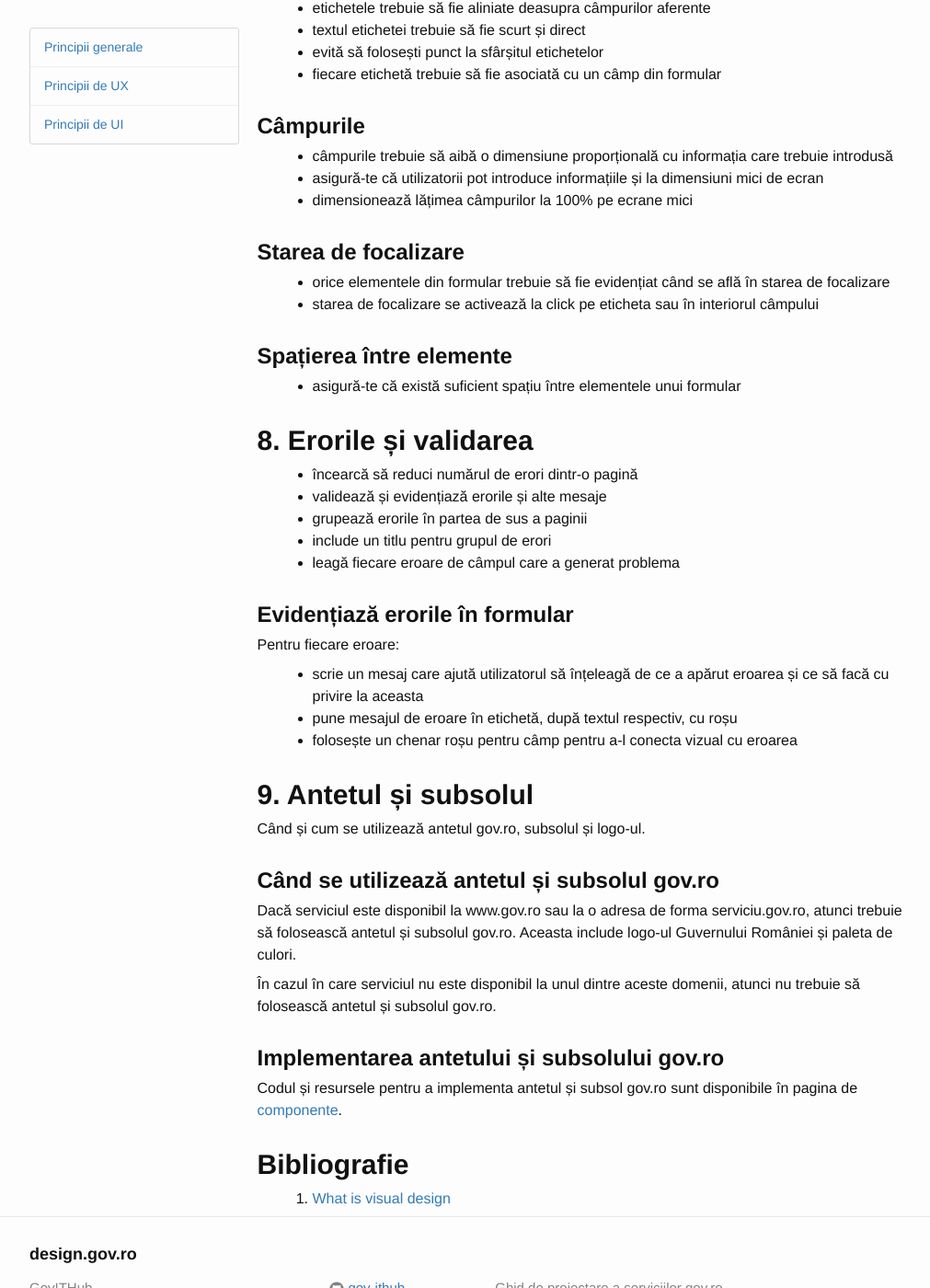
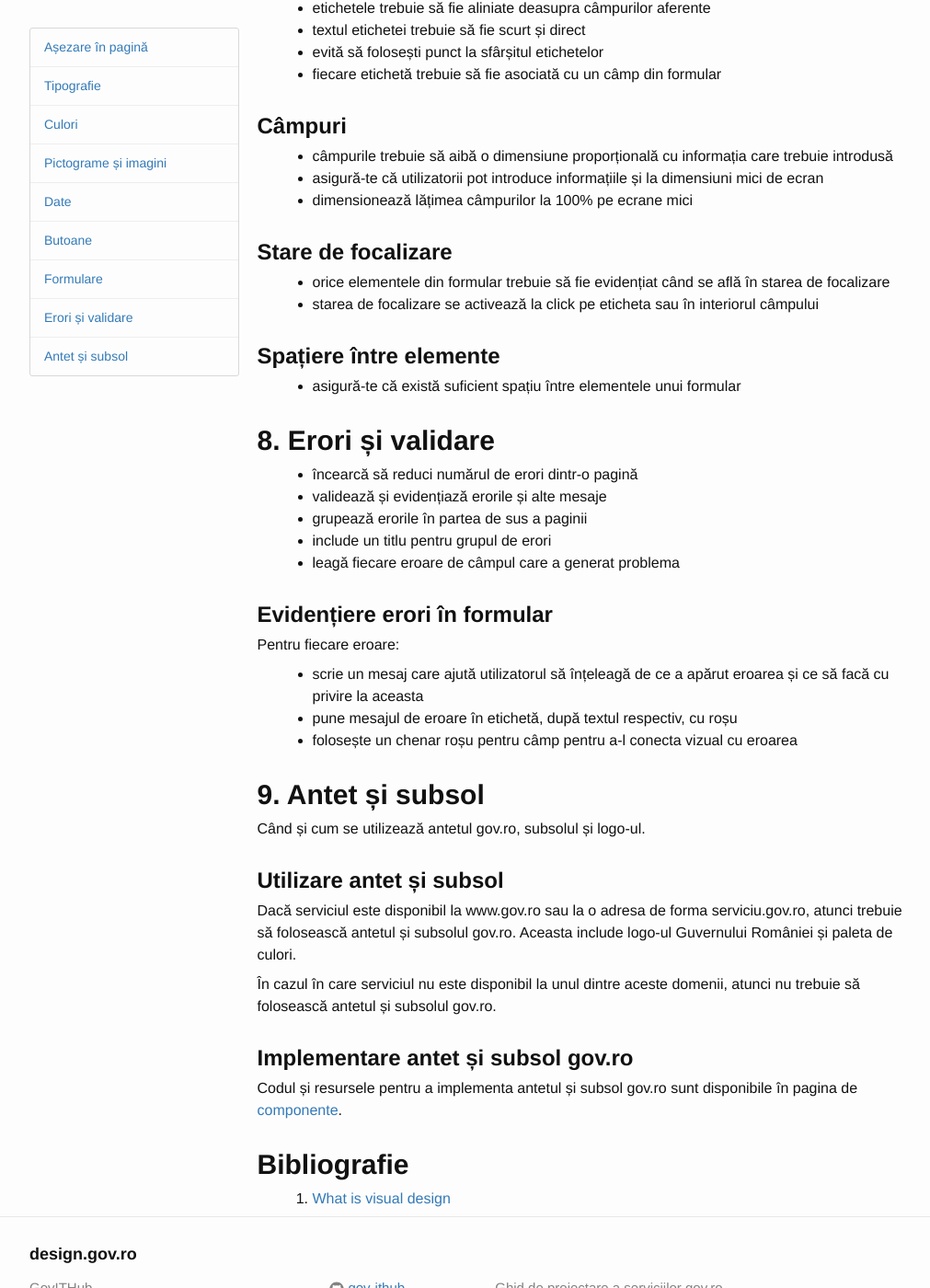
Before and after one commit to gov-ithub/govro-design, a Jekyll site: the page built from 3-ui.md, in a window 1280 px wide and 1400 px high, scrolled down 4302 px. Shown: the whole window at 92% size, without its empty margins (128-1139 px from the left). Built offline with Jekyll 4.4.1, drawn with Linux system fonts in a browser that asks for light colours; nearby versions of some CDN libraries; some of the changed text lies outside the part shown.

Commit message:
Structure and navigation update

```diff
--- a/3-ui.md
+++ b/3-ui.md
@@ -1,7 +1,7 @@
 ---
 layout: page
 title: Principii de UI
-permalink: /principii/ui/
+permalink: /ui/
 ---
 
 ## Ce este _UI_
@@ -17,64 +17,64 @@ permalink: /principii/ui/
 
 Această pagină descrie principiile de bază ale _visual design-ului_.
 
-## 1. Așezarea în pagină
+## 1. Așezare în pagină
 Folosește spațiul liber pentru a crea o ierarhie vizuală în pagină.
 
-### Lățimea paginii
+### Lățime pagină
 Lațimea maximă implicită a unei pagini este de 1020px, dar o poți extinde în cazul în care conținutul cere acest lucru.
 
 Folosește o grilă pentru a așeza conținutul. Pentru a preveni apariția unor linii lungi de text conținutul trebuie să stea într-o coloană care este de maximum două treimi din lățimea paginii.
 
 Liniile lungi de text reduc lizibilitatea, prin urmare toate liniile de text trebuie să nu fie mai lungi de 75 de caractere.
 
-### Mărimea ecranului
+### Mărime ecran
 Proiectează pentru ecrane mici mai întâi, folosind o singură coloană.
 
 Optimizează apoi pentru diferite dimensiuni de ecran fără a face presupuneri cu privire la modelul dispozitivelor pe care le folosesc utilizatorii.
 
-### Spațierea
+### Spațiere
 - distanța dintre elemente este de obicei 5px, 10px, 15px sau multiplu de 15px
 - distanța față de marginile ecranului este de 15px pentru ecranele mici și 30px pentru ecranele mari
 
-### Proporțiile
+### Proporții
 - separă pagina în coloane în funcție de conținut
 - folosește ca proporții jumătăți, treimi sau sferturi din lățimea paginii
 
-## 2. Tipografia
+## 2. Tipografie
 
-### Fontul
+### Font
 - folosește fontul **Trebuchet MS** cu caractere normale, cursive și aldine pentru domeniile .gov.ro
 - pentru a acoperi cât mai multe dispozitive folosește stiva de fonturi: "Trebuchet MS", "Lucida Grande", "Lucida Sans Unicode", "Lucida Sans", Tahoma, sans-serif
 
-### Titlurile și subtitlurile
+### Titluri și subtitluri
 - folosește caractere aldine pentru titluri
 - folosește titluri și subtitluri în mod consecvent pentru a crea o ierarhie clară în pagină
 
-### Corpul de text
+### Corp de text
 - folosește caractere normale
 - evita să folosești caractere cursive sau aldine dacă nu este necesar
 - folosește dimensiunea 16px pentru corpul de text (14px pentru ecrane mici)
 - asigură-te că liniile de text nu depășesc 75 de caractere deoarece acestea devin greu de citit dincolo de acest prag
 
-### Legăturile
+### Legături
 - legăturile din corpul de text trebuie să fie subliniate
 - legăturile care nu fac parte dintr-un text trebuie să nu fie urmate de punct
 - culorile legăturilor se regăsesc în [paleta de culori](#paleta-de-culori)
 
-### Listele
+### Liste
 - elementele unei liste încep cu literă mică
 
-### Extrasele
+### Extrase
 - folosește o margine pentru a atrage atenția asupra conținutului important din pagină
 
-## 3. Culorile
+## 3. Culori
 
-### Contrastul de culoare
+### Contrast de culoare
 Raportul de contrast de culoare pentru text și elemente interactive trebuie să fie de cel puțin 4,5:1 așa cum este [recomandat de W3C](https://www.w3.org/TR/UNDERSTANDING-WCAG20/visual-audio-contrast-contrast.html){:target="_blank"}.
 
-### Paleta de culori
+### Paletă de culori
 
-#### Culorile principale
+#### Culori principale
 
 - Pantone 480C; RGB(0,73,144); CMYK(100,72,0,18)
 - Negru 80%; RGB(88,89,91); CMYK(0,0,0,80)
@@ -86,52 +86,52 @@ Raportul de contrast de culoare pentru text și elemente interactive trebuie să
 - Negru 20%; RGB(209,211,212); CMYK(0,0,0,20)
 - Negru 100%; RGB(255,255,255); CMYK(0,0,0,0)
 
-#### Culorile componentelor
+#### Culori componente
 [text, legături, fundal, butoane, focus, nuanțe de gri]
 
 ## 4. Pictograme și imagini
 Evita decorarea inutilă - folosește doar pictograme și imagini dacă este o nevoie reală pentru utilizator.
 
-### Pictogramele
+### Pictograme
 - dacă sunt necesare pictograme asigură-te că sunt clare, simple și însoțite de un text relevant
 - nu ascunde funcționalități sub pictograme
 
-### Imaginile
+### Imagini
 - în cazul în care sunt necesare imagini acestea trebuie să aibă raport 3:2
 
-## 5. Datele
+## 5. Date
 Folosește tabele pentru a face conținutul mai ușor de parcurs.
 
-### Datele numerice tabelare
+### Date numerice tabelare
 - atunci când se compară șiruri de numere, aliniază numerele la dreapta în celulele de tabel
 
-### Vizualizarea datelor
+### Vizualizare date
 - datele vizualizate sunt recomandate ca alternativă la utilizarea imaginilor
 - asigură-te că valoarea numerică apare înaintea descrierii pentru a fi ușor de citit
 
-## 6. Butoanele
+## 6. Butoane
 - folosește butoanele pentru navigarea în site și afișează un singur buton principal pe pagină.
 
-### Textul butonului
+### Text buton
 - textul unui buton trebuie să fie scurt și să descrie acțiunea pe care o realizează butonul
 
-### Alinierea butonului
+### Aliniere buton
 - butonul principal se aliniaza la stânga, în linie cu celelalte elemente din formular
 
-### Butoanele dezactivate
+### Butoane dezactivate
 - nu dezactiva butoane decât dacă există un motiv bun pentru asta
 - dacă trebuie să dezactivezi un buton, asigura-te că arată că nu poate fi selectat (opacitate 50%)
 - daca butonul principal este dezactivat, furnizează un alt mod prin care utilizatorul poate să continue sau adaugă un mesaj de eroare și un text pentru a explica de ce butonul este dezactivat
 
-## 7. Formularele
+## 7. Formulare
 Păstrează formularele cât mai simple - cere doar informațiile necesare.
 
-### Câmpurile opționale și obligatorii
+### Câmpuri opționale și obligatorii
 - solicită doar informațiile de care ai absolută nevoie
 - dacă ceri informații opționale marchează etichetele câmpurilor opționale cu '(opțional)'
 - câmpurile obligatorii nu trebuie marcate cu asterisc
 
-### Etichetele
+### Etichete
 - toate câmpurile din formular trebuie să aibă etichetă
 - nu ascunde etichete, cu excepția cazului în care contextul le face inutile
 - etichetele trebuie să fie aliniate deasupra câmpurilor aferente
@@ -139,40 +139,40 @@ Păstrează formularele cât mai simple - cere doar informațiile necesare.
 - evită să folosești punct la sfârșitul etichetelor
 - fiecare etichetă trebuie să fie asociată cu un câmp din formular
 
-### Câmpurile
+### Câmpuri
 - câmpurile trebuie să aibă o dimensiune proporțională cu informația care trebuie introdusă
 - asigură-te că utilizatorii pot introduce informațiile și la dimensiuni mici de ecran
 - dimensionează lățimea câmpurilor la 100% pe ecrane mici
 
-### Starea de focalizare
+### Stare de focalizare
 - orice elementele din formular trebuie să fie evidențiat când se află în starea de focalizare
 - starea de focalizare se activează la click pe eticheta sau în interiorul câmpului
 
-### Spațierea între elemente
+### Spațiere între elemente
 - asigură-te că există suficient spațiu între elementele unui formular
 
-## 8. Erorile și validarea
+## 8. Erori și validare
 - încearcă să reduci numărul de erori dintr-o pagină
 - validează și evidențiază erorile și alte mesaje
 - grupează erorile în partea de sus a paginii
 - include un titlu pentru grupul de erori
 - leagă fiecare eroare de câmpul care a generat problema
 
-### Evidențiază erorile în formular
+### Evidențiere erori în formular
 Pentru fiecare eroare:
 - scrie un mesaj care ajută utilizatorul să înțeleagă de ce a apărut eroarea și ce să facă cu privire la aceasta
 - pune mesajul de eroare în etichetă, după textul respectiv, cu roșu
 - folosește un chenar roșu pentru câmp pentru a-l conecta vizual cu eroarea
 
-## 9. Antetul și subsolul
+## 9. Antet și subsol
 Când și cum se utilizează antetul gov.ro, subsolul și logo-ul.
 
-### Când se utilizează antetul și subsolul gov.ro
+### Utilizare antet și subsol
 Dacă serviciul este disponibil la www.gov.ro sau la o adresa de forma serviciu.gov.ro, atunci trebuie să folosească antetul și subsolul gov.ro. Aceasta include logo-ul Guvernului României și paleta de culori.
 
 În cazul în care serviciul nu este disponibil la unul dintre aceste domenii, atunci nu trebuie să folosească antetul și subsolul gov.ro.
 
-### Implementarea antetului și subsolului gov.ro
+### Implementare antet și subsol gov.ro
 Codul și resursele pentru a implementa antetul și subsol gov.ro sunt disponibile în pagina de [componente](/componente).
 
 
--- a/_config.yml
+++ b/_config.yml
@@ -26,55 +26,74 @@ github_username:  gov-ithub
 nav_main:
 - page: Principii
   permalink: '/govro-design'
-
+- page: UX
+  permalink: '/govro-design/ux'
+- page: UI
+  permalink: '/govro-design/ui'
 - page: Componente
   permalink: '/govro-design/componente'
-
 - page: Utilizare
   permalink: '/govro-design/utilizare'
 
 nav_principii:
 - page: Principii generale
   permalink: '/govro-design/'
+- page: Principii de UX
+  permalink: '/govro-design/ux'
+- page: Principii de UI
+  permalink: '/govro-design/ui'
 
-- page: Principii de UX
-  permalink: '/govro-design/principii/ux'
+nav_ux:
+  - page: Arhitectura Informației
+    permalink: '#arhitectura-informaiei-ia'
+  - page: User Experience Research
+    permalink: '#user-experience-research-ux-research'
+  - page: Interaction Design (IxD)
+    permalink: '#interaction-design-ixd'
 
-- page: Principii de UI
-  permalink: '/govro-design/principii/ui'
+nav_ui:
+  - page: Așezare în pagină
+    permalink: '#aezare-n-pagin'
+  - page: Tipografie
+    permalink: '#tipografie'
+  - page: Culori
+    permalink: '#culori'
+  - page: Pictograme și imagini
+    permalink: '#pictograme-i-imagini'
+  - page: Date
+    permalink: '#date'
+  - page: Butoane
+    permalink: '#butoane'
+  - page: Formulare
+    permalink: '#formulare'
+  - page: Erori și validare
+    permalink: '#erori-i-validare'
+  - page: Antet și subsol
+    permalink: '#antet-i-subsol'
 
 nav_componente:
-- page: Așezarea în pagină
-  permalink: '#aezarea-n-pagin'
-
-- page: Tipografia
-  permalink: '#tipografia'
-
-- page: Butoanele
-  permalink: '#butoanele'
-
-- page: Formularele
-  permalink: '#formularele'
-
-- page: Navigația
-  permalink: '#navigaia'
-
-- page: Alertele și notificările
-  permalink: '#alertele-i-notificrile'
-
+- page: Așezare în pagină
+  permalink: '#aezare-n-pagin'
+- page: Tipografie
+  permalink: '#tipografie'
+- page: Butoane
+  permalink: '#butoane'
+- page: Formulare
+  permalink: '#formulare'
+- page: Navigație
+  permalink: '#navigaie'
+- page: Alerte și notificări
+  permalink: '#alerte-i-notificri'
 - page: Starea implicită
   permalink: '#starea-implicit'
-
 - page: Utilitare
   permalink: '#utilitare'
-
 - page: Șabloane
   permalink: '#abloane'
 
 nav_utilizare:
 - page: Pentru dezvoltatori
   permalink: '#pentru-dezvoltatori'
-
 - page: Pentru designeri
   permalink: '#pentru-designeri'
 
--- a/_layouts/page.html
+++ b/_layouts/page.html
@@ -11,11 +11,24 @@ layout: default
 				{% assign nav = site.nav_componente %}
 			{% elsif page.title == "Utilizare" %}
 				{% assign nav = site.nav_utilizare %}
+			{% elsif page.title == "Principii de UX" %}
+				{% assign nav = site.nav_ux %}
+			{% elsif page.title == "Principii de UI" %}
+				{% assign nav = site.nav_ui %}
 			{% else %}
 				{% assign nav = site.nav_principii %}
 			{% endif %}
 			{% for n in nav %}
-			    <li><a href="{{ n.permalink }}">{{ n.page }}</a></li>
+			    <li>
+						<a href="{{ n.permalink }}">{{ n.page }}</a>
+						{% if n.subpages %}
+							<ul class="nav">
+							{% for sn in n.subpages %}
+								<li><a href="{{ sn.sublink }}">{{ sn.subpage }}</a></li>
+							{% endfor %}
+							</ul>
+						{% endif %}
+					</li>
 			{% endfor %}
 			</ul>
 		</nav>
```
Also changed, not shown: 2-ux.md (+16 -9 lines), 4-components.md (+8 -8 lines).
